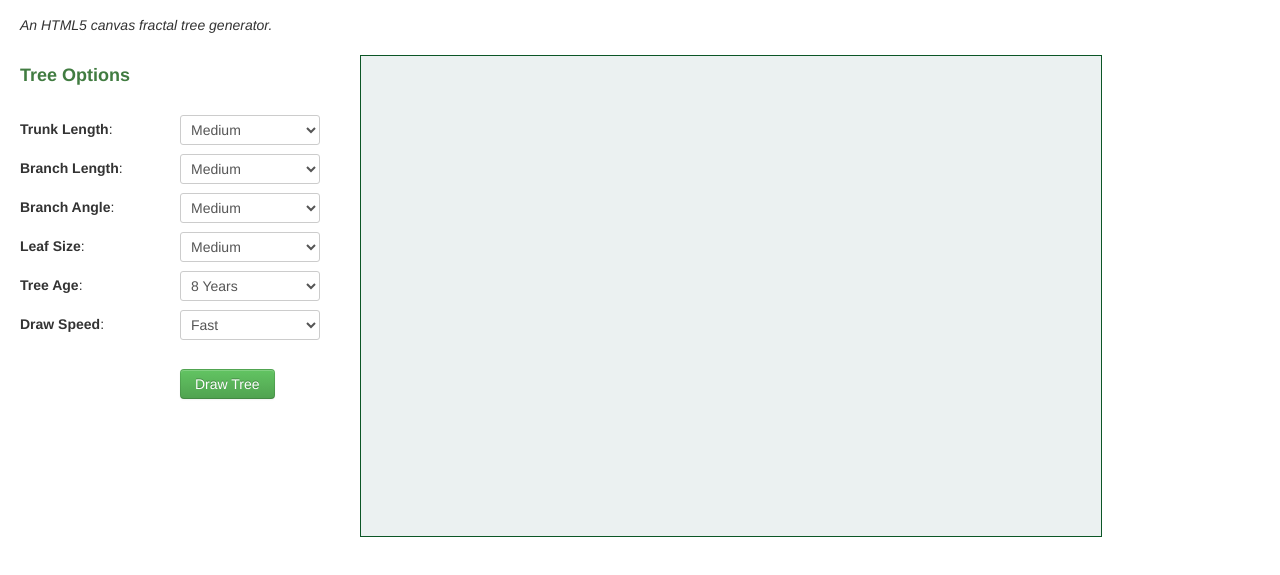
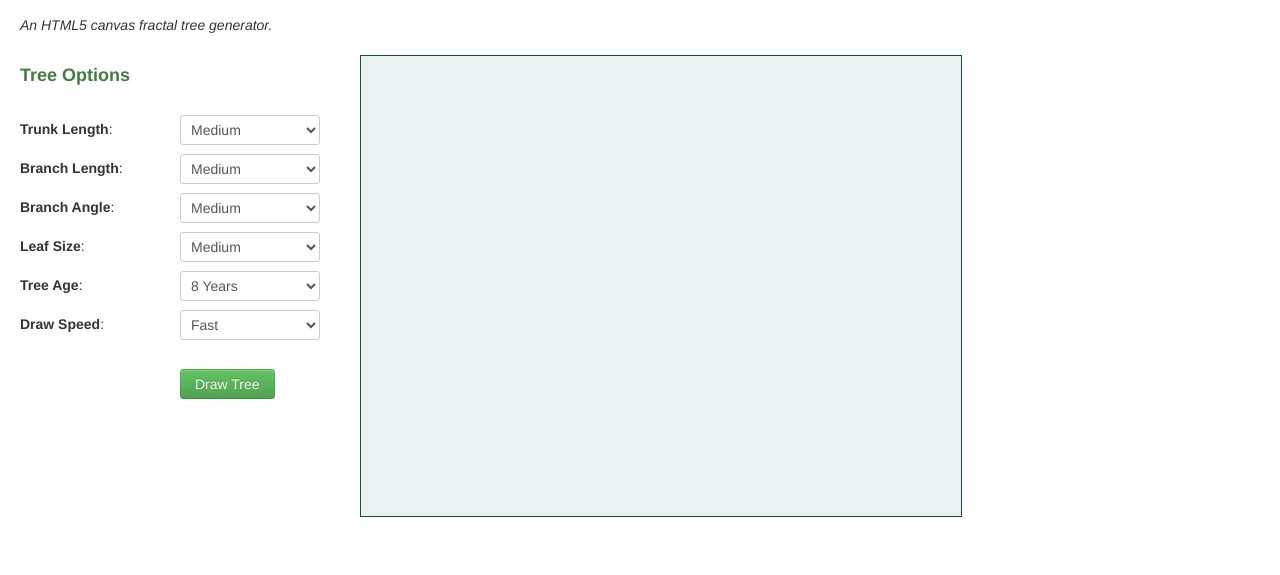
Before and after one commit to goodsteve/fractal-trees, a plain HTML site: page index.html in a window 1280 px wide. Shown: the part 65-640 px from the top of the page. Drawn offline with Linux system fonts and the light colour scheme.

Commit message:
Reducing canvas dimensions.

```diff
--- a/index.html
+++ b/index.html
@@ -28,12 +28,12 @@
       <div class="row">
         <div class="span14">
           <div class="row">
-            <div class="span14">
+            <div class="span12">
               <h3><a href="index.html">Fractal Trees</a></h3>
             </div>
           </div>
           <div class="row">
-            <div class="span14">
+            <div class="span12">
               <i>An HTML5 canvas fractal tree generator.</i>
             </div>
           </div>
@@ -148,9 +148,9 @@
           </div>
           <!-- // tree options -->
         </div>
-        <div class="span10">
+        <div class="span8">
           <!-- HTML5 fractal tree canvas tag. -->
-          <canvas id="ftFractalTree" width="740" height="480">Your web browser does not support HTML5.  Your browser is bad, and you should feel bad.</canvas>
+          <canvas id="ftFractalTree" width="600" height="460">Your web browser does not support HTML5.  Your browser is bad, and you should feel bad.</canvas>
         </div>
       </div>
     </div>
--- a/js/FractalTrees.class.js
+++ b/js/FractalTrees.class.js
@@ -27,8 +27,8 @@ function FractalTrees() {
   this.deg2rad              = Math.PI / 180.0; // Converts a degree to its radian number.
   // Canvas dimensions
   this.canvas               = {};
-  this.canvas.height        = 480;
-  this.canvas.width         = 740;
+  this.canvas.height        = 460;
+  this.canvas.width         = 600;
   // HTML tag id's
   this.html                 = {};
   this.html.branchAngleId   = 'ftBranchAngle';
@@ -58,7 +58,7 @@ function FractalTrees() {
   // Tree positions
   this.tree.pos         = {};
   this.tree.pos.x       = (this.canvas.width / 2);
-  this.tree.pos.y       = (this.canvas.height - 40);
+  this.tree.pos.y       = (this.canvas.height - 20);
   this.tree.pos.yTree   = (this.tree.pos.y - this.tree.params.trunkLength);
   // Object status
   this.isDrawing    = false;
```
